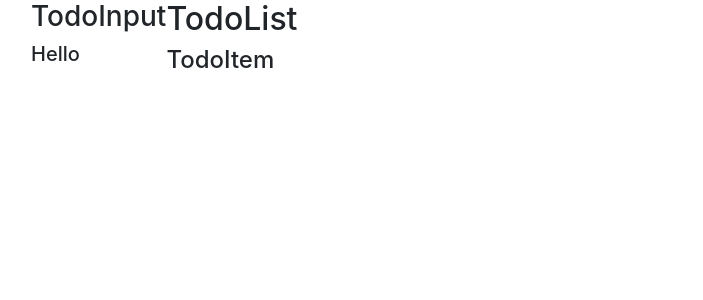
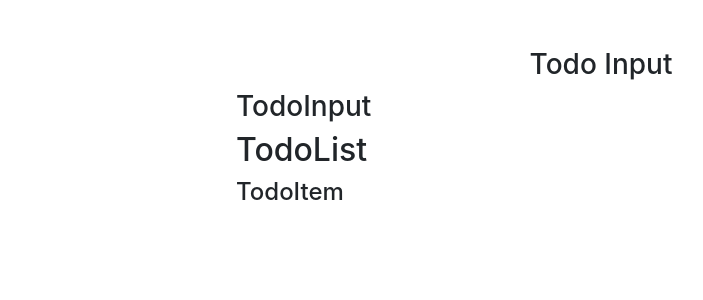
Before and after one commit to mubeji/to-do-list-app, a React (Create React App) app: page / in a window 1280 px wide. Shown: the top 300 px of the page, without its empty margins (39-742 px from the left). Built offline with nearby package versions, Linux system fonts and the light colour scheme.

Commit message:
test change

```diff
--- a/src/App.js
+++ b/src/App.js
@@ -8,17 +8,53 @@
 import TodoList from './components/TodoList'
 
 class App extends Component {
+
+    state={
+        itemsArr:[{id:1, title: 'wake up'}, {id:1, title: 'brush teeth'}],
+        id: uuid(),
+        item: '',
+        editItem: false
+    }
+
+    handleChange = (e) => {
+        console.log('handle chnage')
+    }
+
+    handleSubmit = (e) => {
+        console.log('handle submit')
+    }
+
+    handleClearList = () => {
+        console.log('handle clearing')
+    }
+
+    handleEdit = (id) => {
+        console.log(`handle Edit ${id}`)
+    }
+
+    handleDelete = (id) => {
+        console.log(`handle delete ${id}`)
+    }
+
     render() {
         return (
-            <div>
-                <div className="container">
-                    <div className="row">
-                        <TodoInput />
-                        <TodoList />
+            <div className="container">
+                <div className="row">
+                    <div className="col-10 mx-auto col-md-8 mt-5">
+                        <h3 className="text-capitalize text-center">Todo input</h3>
+                        <TodoInput item={this.state.item}
+                            handleChange={this.handleChange}
+                            handleSubmit={this.handleSubmit}
+                            editItem={this.state.editItem}
+                        />
+                        <TodoList itemsArr={this.state.itemsArr}
+                            clearList={this.clearList}
+                            handleDelete={this.handleDelete}
+                            handleEdit={this.handleEdit}
+                        />
                     </div>
                 </div>
             </div>
-
         )
     }
 }
--- a/src/components/TodoInput.js
+++ b/src/components/TodoInput.js
@@ -6,7 +6,6 @@
         return (
             <div>
                 <h3>TodoInput</h3>
-                <h5>Hello</h5>
             </div>
         )
     }
```
